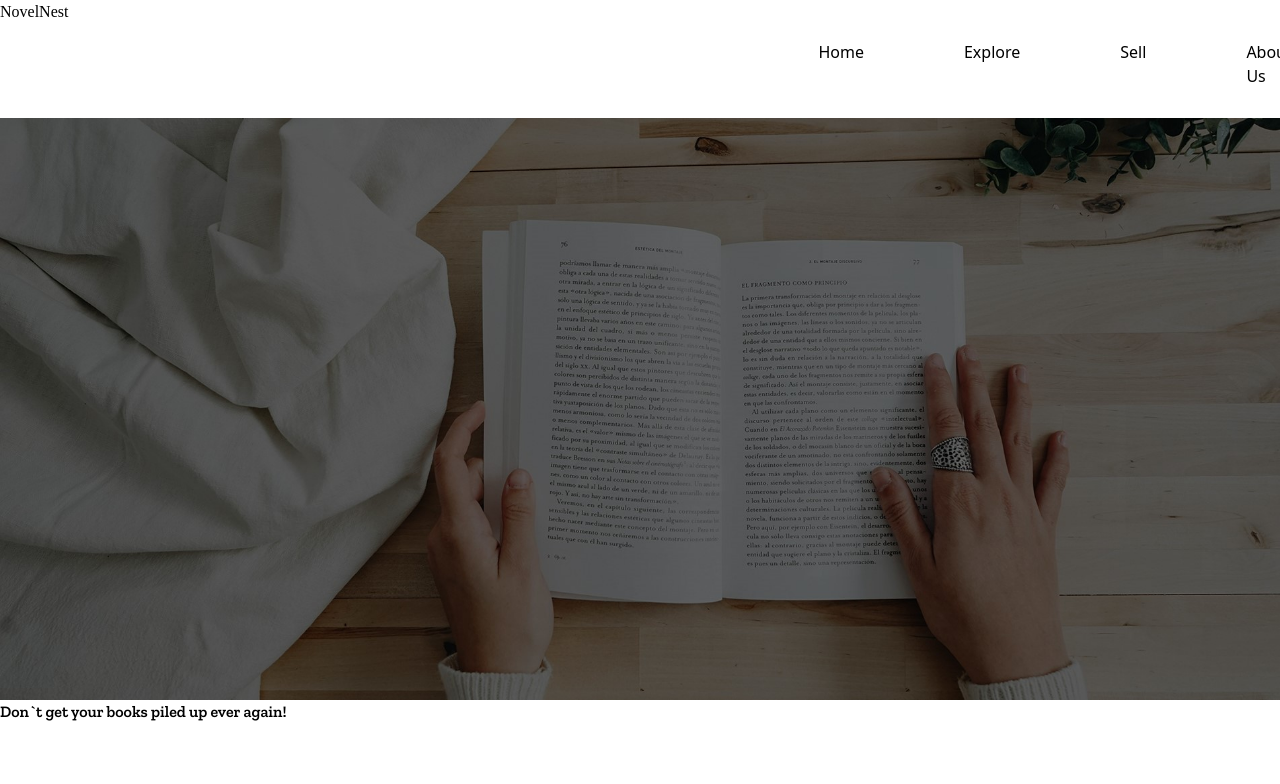
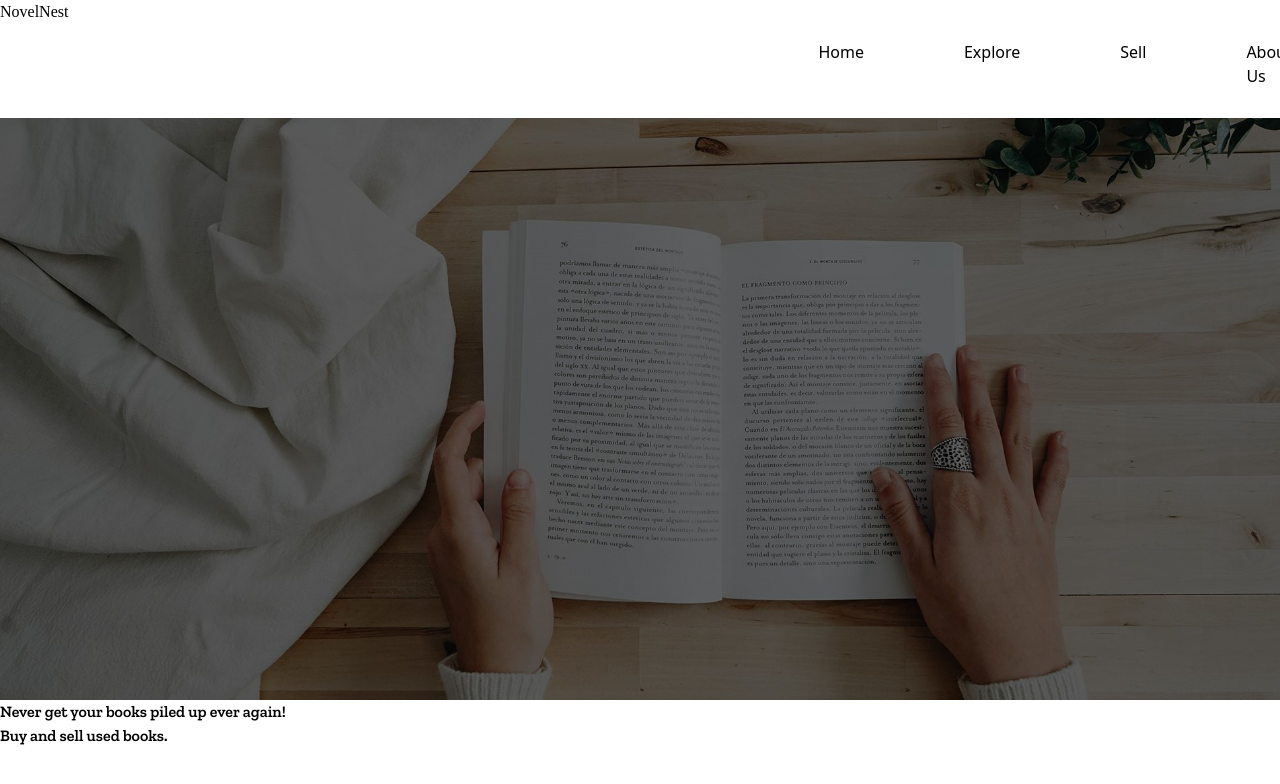
Before and after one commit to vedanthanekar45/NovelNest, a React (Vite) app in the folder frontend/: page / in a window 1280 px wide. Shown: the top 784 px of the page. Built offline with nearby package versions, Linux system fonts and the light colour scheme; a web font is replaced by a local one.

Commit message:
Navbar and banner finalised

```diff
--- a/frontend/src/App.css
+++ b/frontend/src/App.css
@@ -51,3 +51,8 @@ nav {
   bottom: 400px;
   left: 300px;
 }
+
+.down-text {
+  bottom: 320px;
+  left: 600px;
+}
--- a/frontend/src/components/Gallery.jsx
+++ b/frontend/src/components/Gallery.jsx
@@ -18,7 +18,10 @@ const Gallery = () => {
     <div className="relative object-contain">
       <img src={randomImage.src} style={{ maxWidth: '100%', height: 'auto' }} />
       <h1 className="banner-text absolute text-7xl text-white">
-        Don`t get your books piled up ever again!
+        Never get your books piled up ever again!
+      </h1>
+      <h1 className="banner-text down-text absolute text-7xl text-white">
+        Buy and sell used books.
       </h1>
     </div>
   );
```
